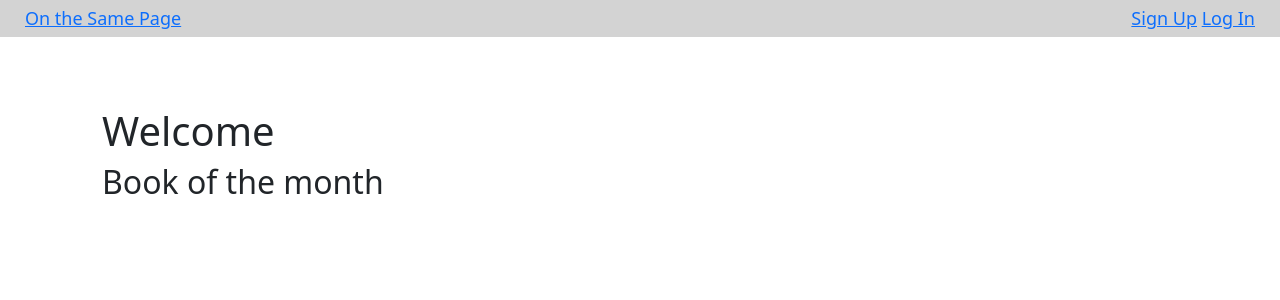
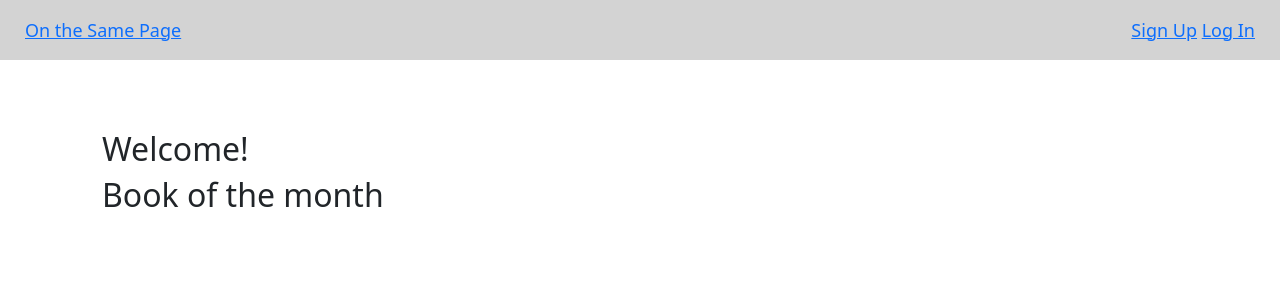
Before and after one commit to adricastro1/Book-Club, a Django app: page / in a window 1280 px wide. Shown: the top 300 px of the page. Run offline with Django 4.2, Linux system fonts and the light colour scheme; data that the repository does not hold is empty.

Commit message:
light styling

```diff
--- a/main_app/static/css/style.css
+++ b/main_app/static/css/style.css
@@ -3,6 +3,7 @@
 }
 
 nav {
+    height: 60px;
     padding: 5px 25px;
     display: flex;
     justify-content: space-between;
@@ -24,3 +25,7 @@ nav {
     gap: 20px;
 
 }
+
+.reviews  {
+    margin-top: 40px;
+}
--- a/main_app/templates/base.html
+++ b/main_app/templates/base.html
@@ -1,3 +1,4 @@
+{% load static %}
 <!DOCTYPE html>
 <html lang="en">
 
@@ -5,7 +6,7 @@
     <meta charset="UTF-8">
     <meta http-equiv="X-UA-Compatible" content="IE=edge">
     <meta name="viewport" content="width=device-width, initial-scale=1.0">
-    <link rel="stylesheet" href="./static/css/style.css">
+    <link rel="stylesheet" href="{% static 'css/style.css' %}">
     <link href="https://cdn.jsdelivr.net/npm/bootstrap@5.3.0-alpha3/dist/css/bootstrap.min.css" rel="stylesheet"
         integrity="sha384-KK94CHFLLe+nY2dmCWGMq91rCGa5gtU4mk92HdvYe+M/SXH301p5ILy+dN9+nJOZ" crossorigin="anonymous">
     <title>On The Same Page</title>
--- a/main_app/templates/books/detail.html
+++ b/main_app/templates/books/detail.html
@@ -14,7 +14,7 @@
         <a href="{% url 'books_delete' book.id %}">Delete</a>
     </div>
 </div>
-<div>
+<div class="reviews">
     <h3>Reviews</h3>
     {% for review in book.review_set.all %}
     <p>{{review.rating}}</p>
--- a/main_app/templates/books/home.html
+++ b/main_app/templates/books/home.html
@@ -4,7 +4,11 @@
 
 <div class="home-content">
     <section>
-        <h1>Welcome</h1>
+        {% if user.is_authenticated %}
+        <h2>Welcome {{ user.username }}!</h2>
+      {% else %}
+        <h2>Welcome!</h2>
+      {% endif %}
         <section>
             <h2>Book of the month</h2>
         </section>
```
